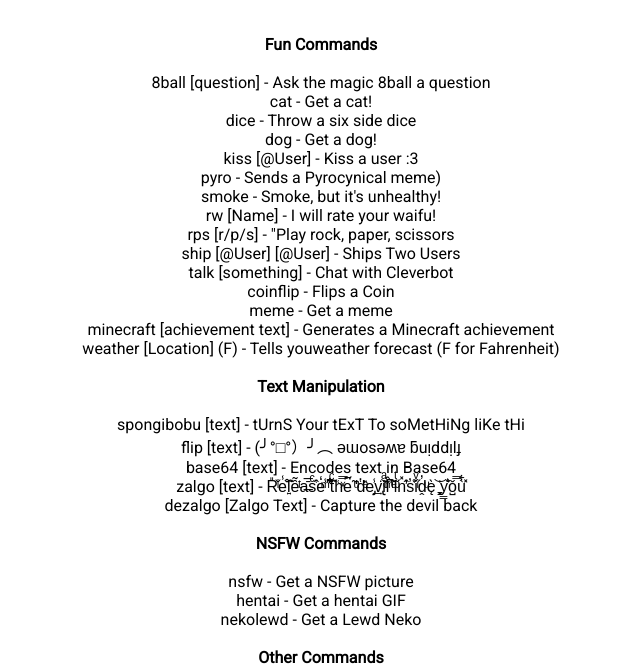
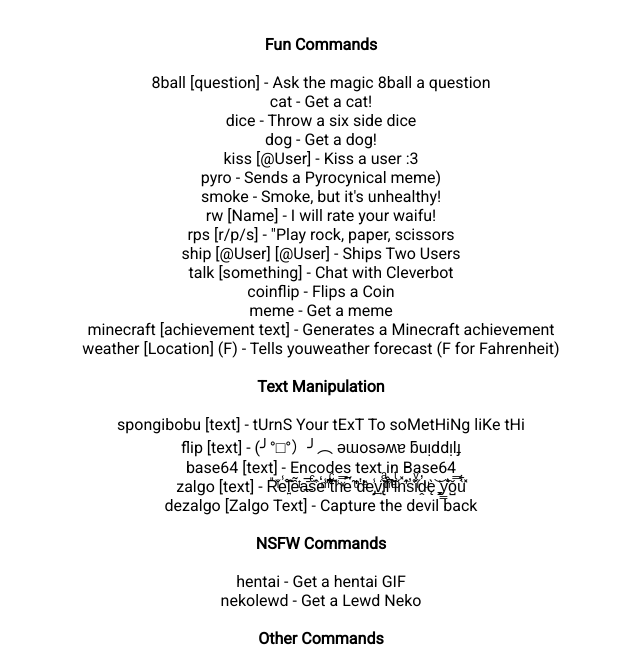
Before and after one commit to Gr8trBots/JustAPotato-Web, a plain HTML site: page doc/commands/index.html in a window 1280 px wide. Shown: the part 83-747 px from the top of the page, without its empty margins (339-979 px from the left). Drawn offline with Linux system fonts and the light colour scheme.

Commit message:
rem nsfw

```diff
--- a/doc/commands/index.html
+++ b/doc/commands/index.html
@@ -42,7 +42,6 @@
             <br>
             <li id="nsfw"><b>NSFW Commands</b></li>
             <br>
-            <li>nsfw - Get a NSFW picture</li>
             <li>hentai - Get a hentai GIF</li>
             <li>nekolewd - Get a Lewd Neko</li>
             <br>
```
